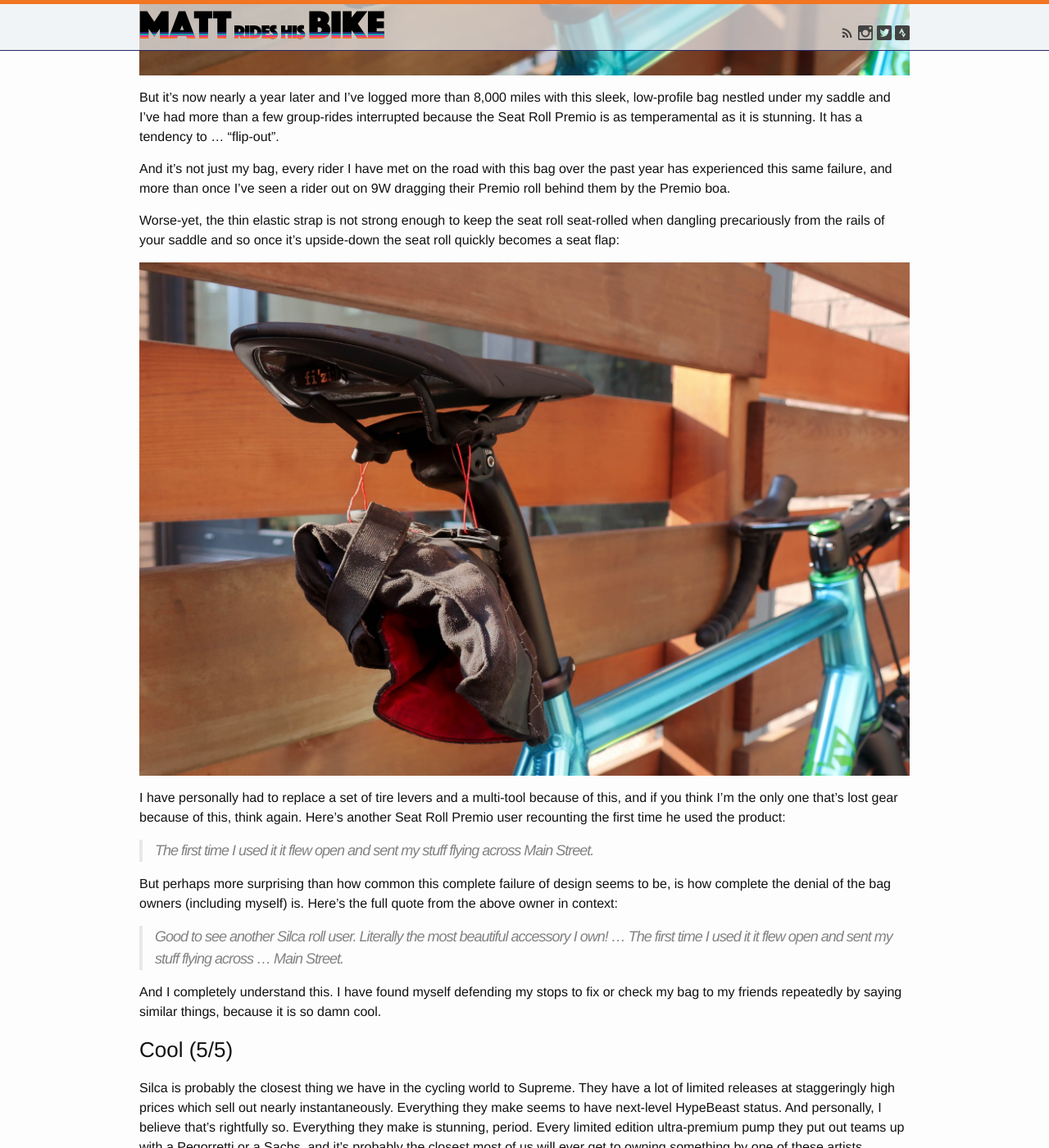
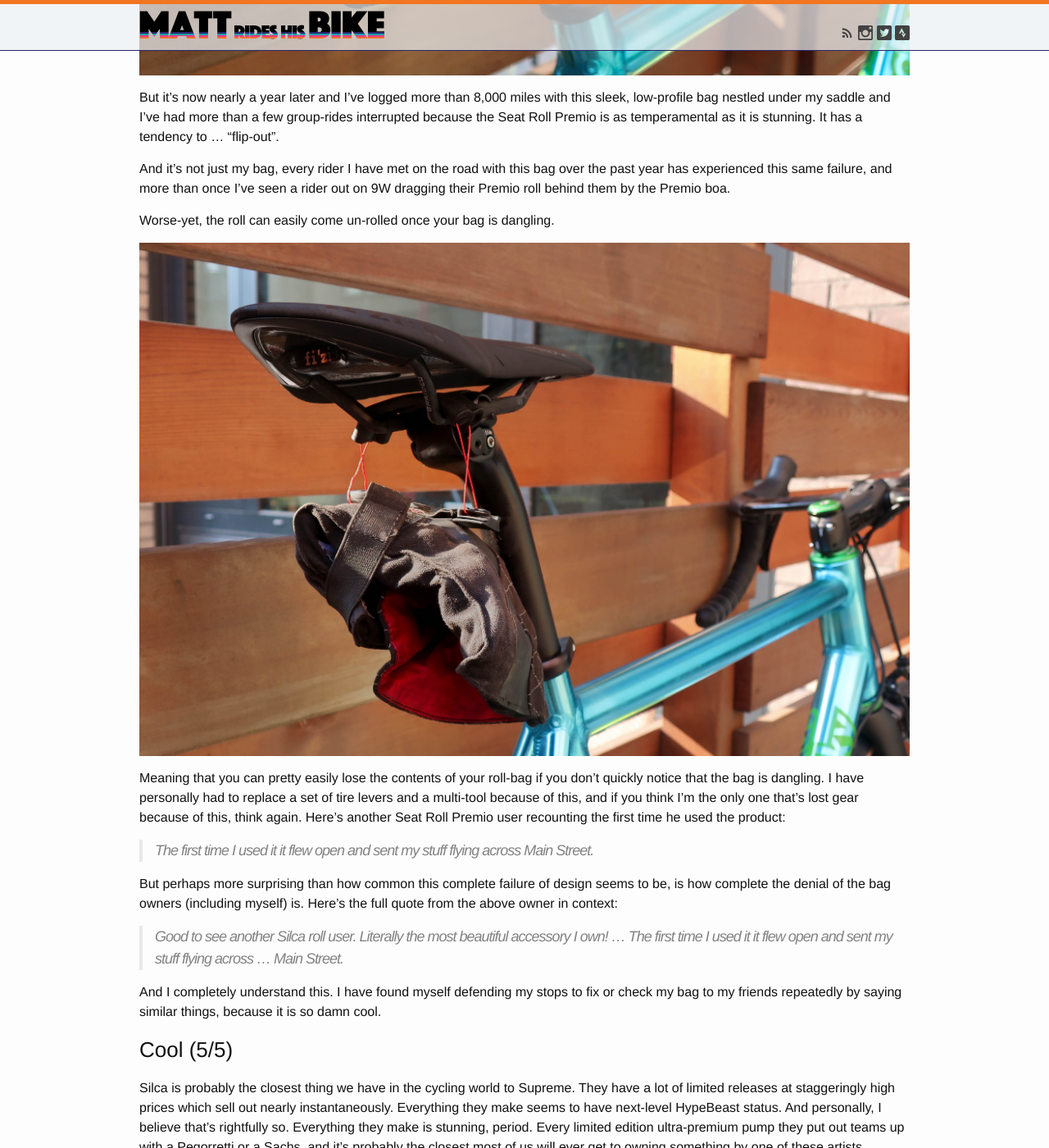
Before and after one commit to matthewstory/mattrideshis.bike, a Jekyll site: the page built from _posts/2017-08-23-silca-roll-premio.markdown, in a window 1280 px wide and 1400 px high, scrolled down 1361 px. Shown: the whole window at 82% size. Built offline with Jekyll 4.4.1, drawn with Linux system fonts in a browser that asks for light colours; nearby versions of some CDN libraries; comment, search, counter and statistics services are not loaded; some of the changed text lies outside the part shown.

Commit message:
thanks DS Emily
Signed-off-by: Matthew Story <matthewstory@Matthews-MacBook.local>

```diff
--- a/_posts/2017-08-23-silca-roll-premio.markdown
+++ b/_posts/2017-08-23-silca-roll-premio.markdown
@@ -38,11 +38,11 @@
 
 And it's not just my bag, every rider I have met on the road with this bag over the past year has experienced this same failure, and more than once I've seen a rider out on 9W dragging their Premio roll behind them by the Premio boa.
 
-Worse-yet, the thin elastic strap is not strong enough to keep the seat roll seat-rolled when dangling precariously from the rails of your saddle and so once it's upside-down the seat roll quickly becomes a seat flap:
+Worse-yet, the roll can easily come un-rolled once your bag is dangling.
 
 ![Like Your Bike Has a Mullet]({{ "/assets/posts/gear/reviews/silca/dangle-open.jpg" | relative_url }})
 
-I have personally had to replace a set of tire levers and a multi-tool because of this, and if you think I'm the only one that's lost gear because of this, think again. Here's another Seat Roll Premio user recounting the first time he used the product:
+Meaning that you can pretty easily lose the contents of your roll-bag if you don't quickly notice that the bag is dangling. I have personally had to replace a set of tire levers and a multi-tool because of this, and if you think I'm the only one that's lost gear because of this, think again. Here's another Seat Roll Premio user recounting the first time he used the product:
 
 > The first time I used it it flew open and sent my stuff flying across Main Street.
 
@@ -64,7 +64,7 @@
 
 ![Invisible]({{ "/assets/posts/gear/reviews/silca/view-from-the-back.jpg" | relative_url }})
 
-The low profile of the Seat Roll Premio makes it nearly invisible unless you're looking for it, and invisible should be the goal of a well-designed saddle bags. The lining is also pretty sweet:
+The low profile of the Seat Roll Premio makes it nearly invisible unless you're looking for it, and invisible should be the goal of a well-designed saddle bag. The lining is also pretty sweet:
 
 
 ![Classy]({{ "/assets/posts/gear/reviews/silca/open.jpg" | relative_url }})
@@ -86,7 +86,7 @@
 
 ### Durability (5/5)
 
-I've ridden for more than 8,000 miles with this bag both on and off road, in good and bad weather through all seasons, and while the cover gets muddy and wet, once you open the roll it still looks as good as new.
+I've ridden for more than 8,000 miles with this bag both on and off road, in good and bad weather through all seasons. While the cover gets muddy and wet, once you open the roll it still looks as good as new.
 
 ![Inside the fold is brand-new]({{ "/assets/posts/gear/reviews/silca/closed.jpg" | relative_url }})
 
```
